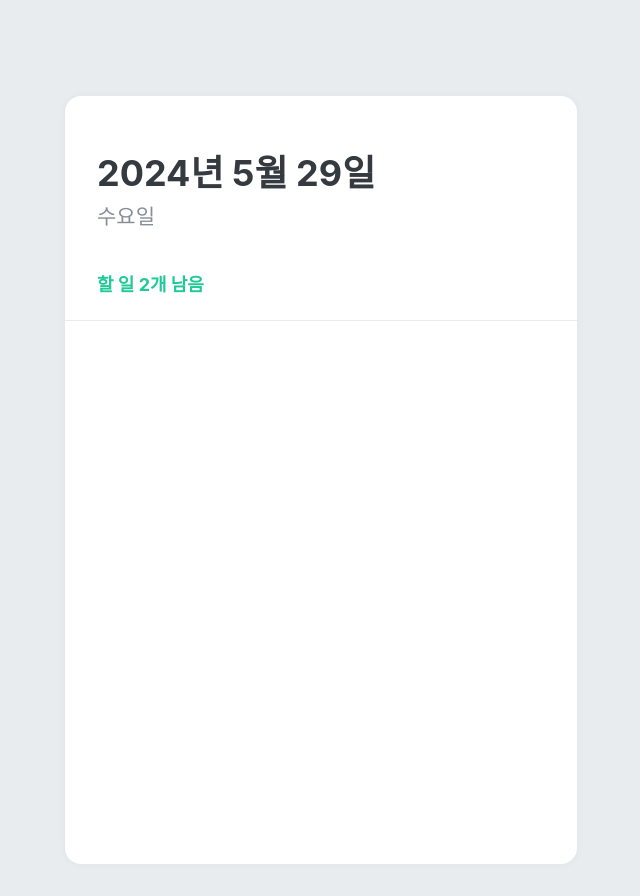
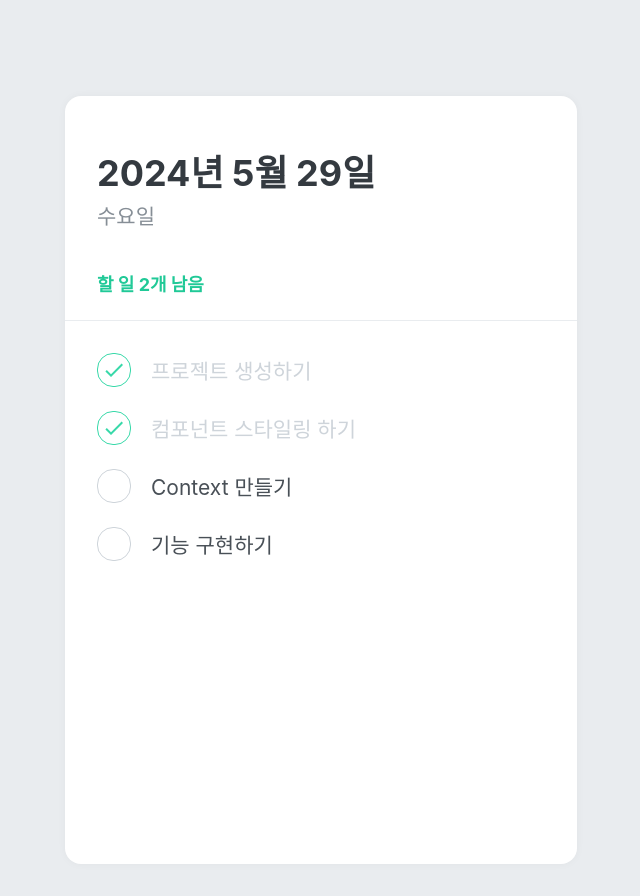
Before and after one commit to ReHyun/React-Practice, a React (Create React App) app in the folder mashup-todolist/: page / in a window 1280 px wide. Shown: the whole page, without its empty margins (319-959 px from the left). Built offline with nearby package versions, Linux system fonts and the light colour scheme.

Commit message:
TodoList : TodoItem

```diff
--- a/mashup-todolist/src/App.js
+++ b/mashup-todolist/src/App.js
@@ -2,6 +2,7 @@
 import { createGlobalStyle } from 'styled-components';
 import TodoTemplate from './components/TodoTemplate.js';
 import TodoHead from './components/TodoHead';
+import TodoList from './components/TodoList.js';
 
 const GlobalStyle = createGlobalStyle`
   body{
@@ -15,6 +16,7 @@
       <GlobalStyle />
       <TodoTemplate>
         <TodoHead />
+        <TodoList />
       </TodoTemplate>
     </>
   );
--- /dev/null
+++ b/mashup-todolist/src/components/TodoItem.js
@@ -0,0 +1,72 @@
+import React from 'react';
+import styled, { css } from 'styled-components';
+import { MdDone, MdDelete } from 'react-icons/md';
+
+const Remove = styled.div`
+  display: flex;
+  aling-items: center;
+  justify-content: center;
+  color: #dee2e6;
+  font-size: 24px;
+  cursor: pointer;
+  &:hover {
+    color: #ff6b6b;
+  }
+  display: none;
+`;
+
+const TodoItemBlock = styled.div`
+  display: flex;
+  align-items: center;
+  padding-top: 12px;
+  padding-bottom: 12px;
+  &:hover {
+    ${Remove} {
+      display: initial;
+    }
+  }
+`;
+
+const CheckCircle = styled.div`
+  width: 32px;
+  height: 32px;
+  border-radius: 16px;
+  border: 1px solid #ced4da;
+  font-size: 24px;
+  display: flex;
+  align-items: center;
+  justify-content: center;
+  margin-right: 20px;
+  cursor: pointer;
+  ${(props) =>
+    props.done &&
+    css`
+      border: 1px solid #38d9a9;
+      color: #38d9a9;
+    `}
+`;
+
+const Text = styled.div`
+  flex: 1;
+  font-size: 21px;
+  color: #495057;
+  ${(props) =>
+    props.done &&
+    css`
+      color: #ced4da;
+    `}
+`;
+
+function TodoItem({ id, done, text }) {
+  return (
+    <TodoItemBlock>
+      <CheckCircle done={done}>{done && <MdDone />}</CheckCircle>
+      <Text done={done}>{text}</Text>
+      <Remove>
+        <MdDelete />
+      </Remove>
+    </TodoItemBlock>
+  );
+}
+
+export default TodoItem;
--- /dev/null
+++ b/mashup-todolist/src/components/TodoList.js
@@ -0,0 +1,22 @@
+import React from 'react';
+import styled from 'styled-components';
+import TodoItem from './TodoItem';
+
+const TodoListBlock = styled.div`
+  flex: 1;
+  padding: 20px 32px;
+  padding-bottom: 48px;
+  overflow-y: auto;
+`;
+function TodoList() {
+  return (
+    <TodoListBlock>
+      <TodoItem text="프로젝트 생성하기" done={true} />
+      <TodoItem text="컴포넌트 스타일링 하기" done={true} />
+      <TodoItem text="Context 만들기" done={false} />
+      <TodoItem text="기능 구현하기" done={false} />
+    </TodoListBlock>
+  );
+}
+
+export default TodoList;
```
